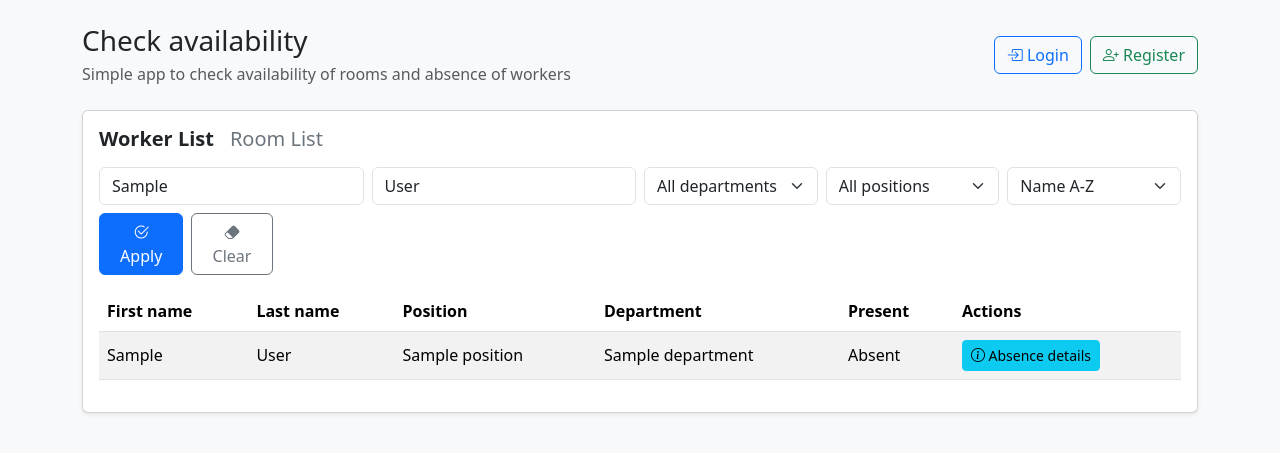
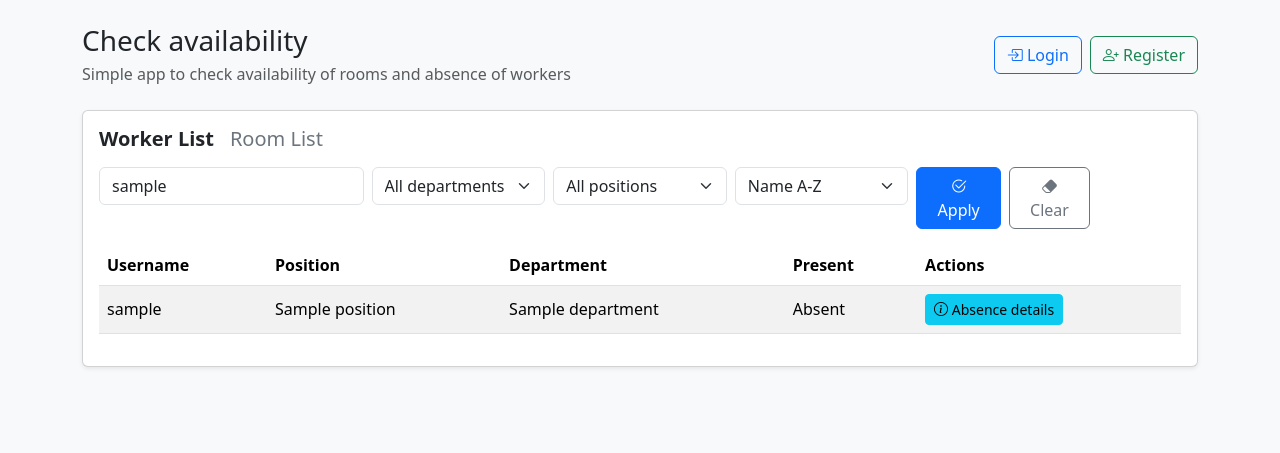
Before and after one commit to StanislawMarszalek/Internship-project-Check-Availability, a Django app: template templates/showing_data/list_workers.html in a window 1280 px wide. Shown: the top 453 px of the page. Run offline with Django 5.2, Linux system fonts and the light colour scheme; the template is opened without the code that fills it: most values are stand-ins (such as "Sample title", 1, 10 or a date in 2020).

Commit message:
Modify view to display username and change ordering options

```diff
--- a/templates/showing_data/list_workers.html
+++ b/templates/showing_data/list_workers.html
@@ -33,13 +33,8 @@
         {% endif %}
         <form method="get" class="row g-2 mb-3">
             <div class="col-md-3">
-                <input type="text" name="first_name" value="{{ first_name_query }}" class="form-control"
-                    placeholder="Filter by first name">
-            </div>
-
-            <div class="col-md-3">
-                <input type="text" name="last_name" value="{{ last_name_query }}" class="form-control"
-                    placeholder="Filter by last name">
+                <input type="text" name="username" value="{{ username_query }}" class="form-control"
+                    placeholder="Filter by username">
             </div>
 
             <div class="col-md-2">
@@ -90,8 +85,7 @@
             <table class="table table-striped align-middle">
                 <thead>
                     <tr>
-                        <th>First name</th>
-                        <th>Last name</th>
+                        <th>Username</th>
                         <th>Position</th>
                         <th>Department</th>
                         <th>Present</th>
@@ -103,8 +97,7 @@
                 <tbody>
                     {% for worker in workers %}
                     <tr>
-                        <td>{{ worker.first_name }}</td>
-                        <td>{{ worker.last_name }}</td>
+                        <td>{{ worker.username }}</td>
                         <td>{{ worker.position }}</td>
                         <td>{{ worker.department }}</td>
                         {% if worker.is_present %}
```
